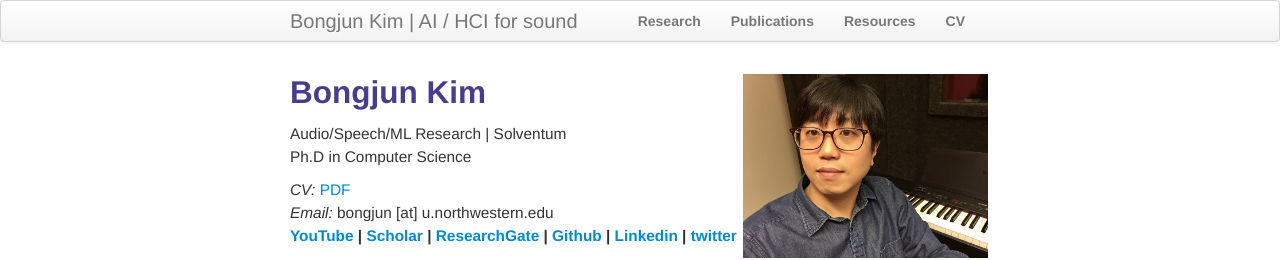
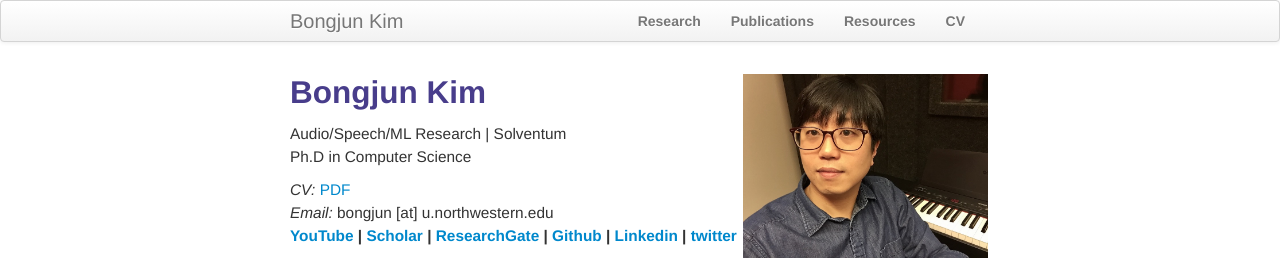
Before and after one commit to bongjun/bongjun.github.io, a Jekyll site: the page built from index.md, in a window 1280 px wide. Shown: the top 260 px of the page. Built offline with Jekyll 4.4.1, drawn with Linux system fonts in a browser that asks for light colours.

Commit message:
Update _config.yml

```diff
--- a/_config.yml
+++ b/_config.yml
@@ -8,7 +8,7 @@ highlighter: rouge
 # Themes are encouraged to use these universal variables
 # so be sure to set them if your theme uses them.
 #
-title : Bongjun Kim | AI / HCI for sound
+title : Bongjun Kim
 author :
   name : Bongjun Kim
   email : bongjun@u.northwestern.edu
```
